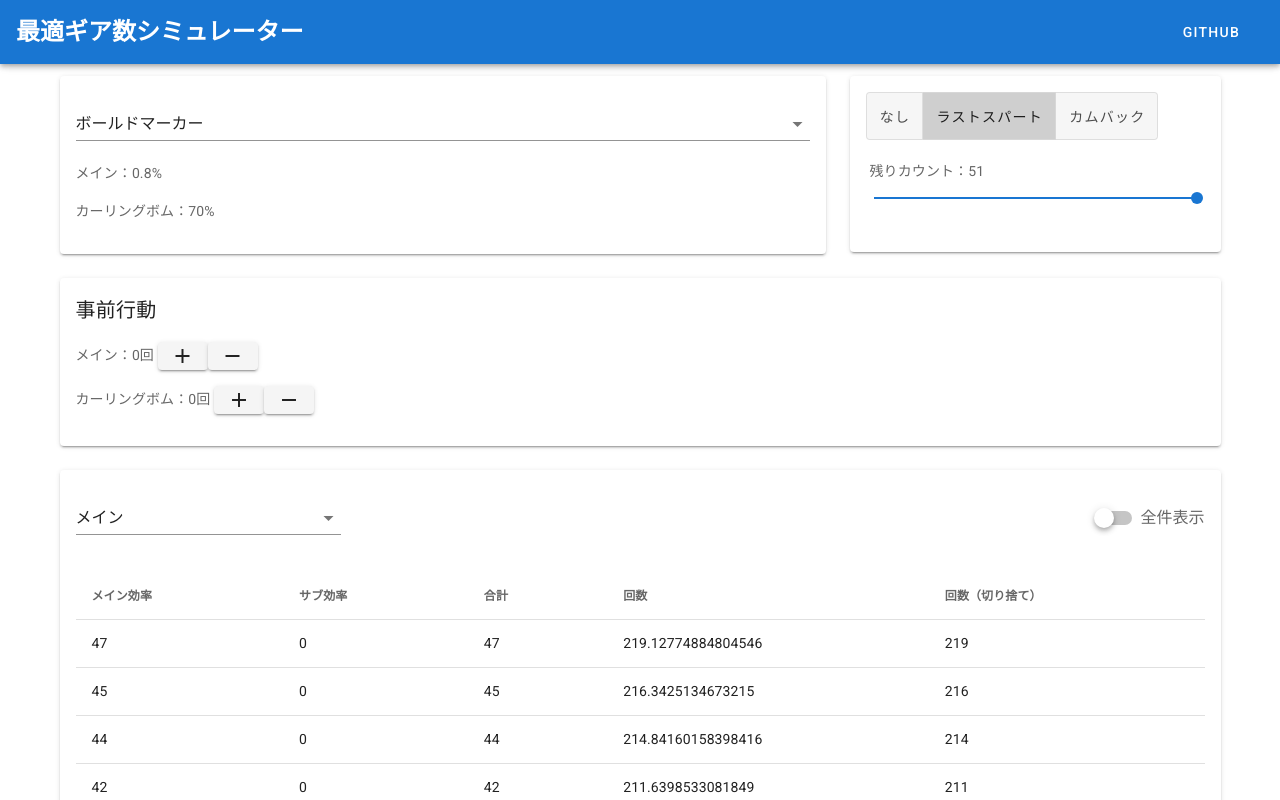
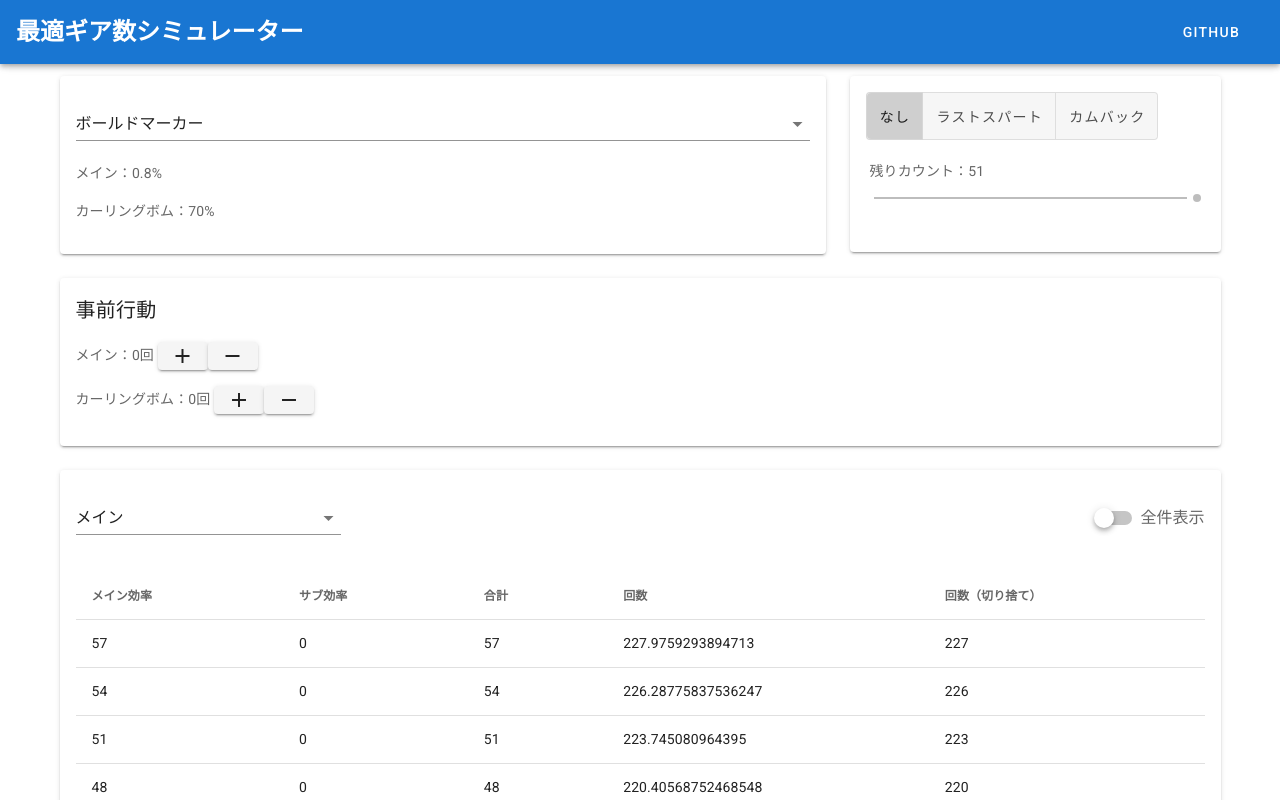
Before and after one commit to nakario/splatoon-best-gear, a Vue app: page / in a window 1280 px wide. Shown: the top 800 px of the page. Built offline with nearby package versions, Linux system fonts and the light colour scheme.

Commit message:
Set no special gear to default for the head gears Deactivate the slider when lastSpurt is not selected

```diff
--- a/src/components/Table.vue
+++ b/src/components/Table.vue
@@ -19,7 +19,7 @@
       <v-col cols="4">
         <v-card class="text-start">
           <v-card-text>
-            <v-btn-toggle v-model="headGear">
+            <v-btn-toggle v-model="headGear" mandatory>
               <v-btn>
                 なし
               </v-btn>
@@ -33,7 +33,12 @@
             <v-container class="pl-1 pb-0">
               <p class="mt-2 mb-0">残りカウント：{{ remainingCount }}</p>
             </v-container>
-            <v-slider v-model="remainingCount" min="30" max="51"></v-slider>
+            <v-slider
+              v-model="remainingCount"
+              min="30"
+              max="51"
+              :disabled="headGear != 1"
+            ></v-slider>
           </v-card-text>
         </v-card>
       </v-col>
@@ -113,7 +118,7 @@ export default Vue.extend({
     weapons: weapons,
     action: actions[0],
     actions: actions,
-    headGear: 1,
+    headGear: 0,
     remainingCount: 51,
     headers: [
       {
```
